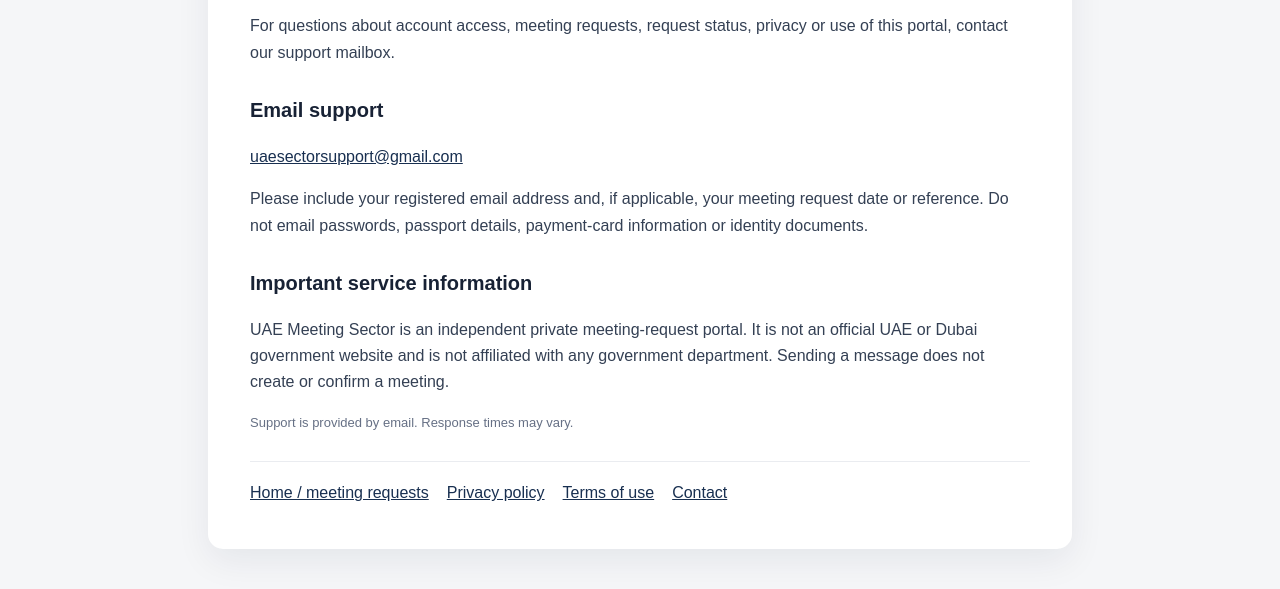
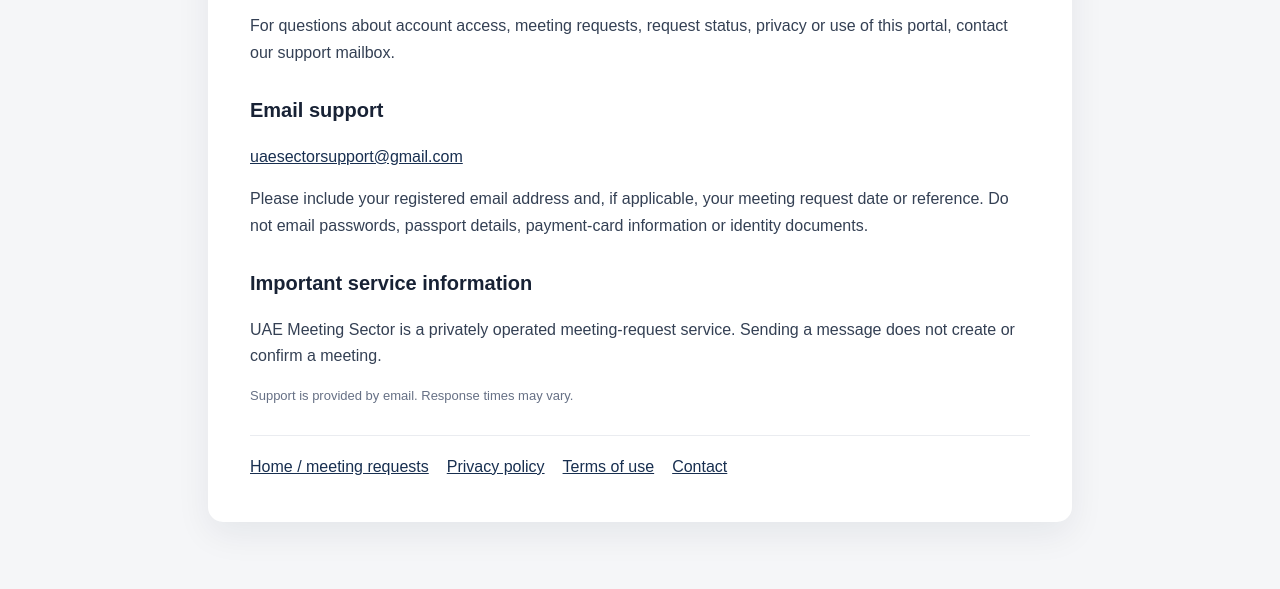
Before and after one commit to fedexdeliveryserviceLTd/UAE-meeting-sector-, a plain HTML site: page contact.html in a window 1280 px wide. Shown: the part 239-828 px from the top of the page. Drawn offline with Linux system fonts and the light colour scheme.

Commit message:
Use neutral independent-service wording

```diff
--- a/contact.html
+++ b/contact.html
@@ -12,7 +12,7 @@ main{max-width:900px;margin:34px auto;padding:0 18px 50px}.panel{background:#fff
 <p>For questions about account access, meeting requests, request status, privacy or use of this portal, contact our support mailbox.</p>
 <h2>Email support</h2><p><a href="mailto:uaesectorsupport@gmail.com">uaesectorsupport@gmail.com</a></p>
 <p>Please include your registered email address and, if applicable, your meeting request date or reference. Do not email passwords, passport details, payment-card information or identity documents.</p>
-<h2>Important service information</h2><p>UAE Meeting Sector is an independent private meeting-request portal. It is not an official UAE or Dubai government website and is not affiliated with any government department. Sending a message does not create or confirm a meeting.</p>
+<h2>Important service information</h2><p>UAE Meeting Sector is a privately operated meeting-request service. Sending a message does not create or confirm a meeting.</p>
 <p class="muted">Support is provided by email. Response times may vary.</p>
 <div class="links"><a href="./index.html">Home / meeting requests</a><a href="./privacy.html">Privacy policy</a><a href="./terms.html">Terms of use</a><a href="./contact.html">Contact</a></div>
 </article></main></body></html>
```
